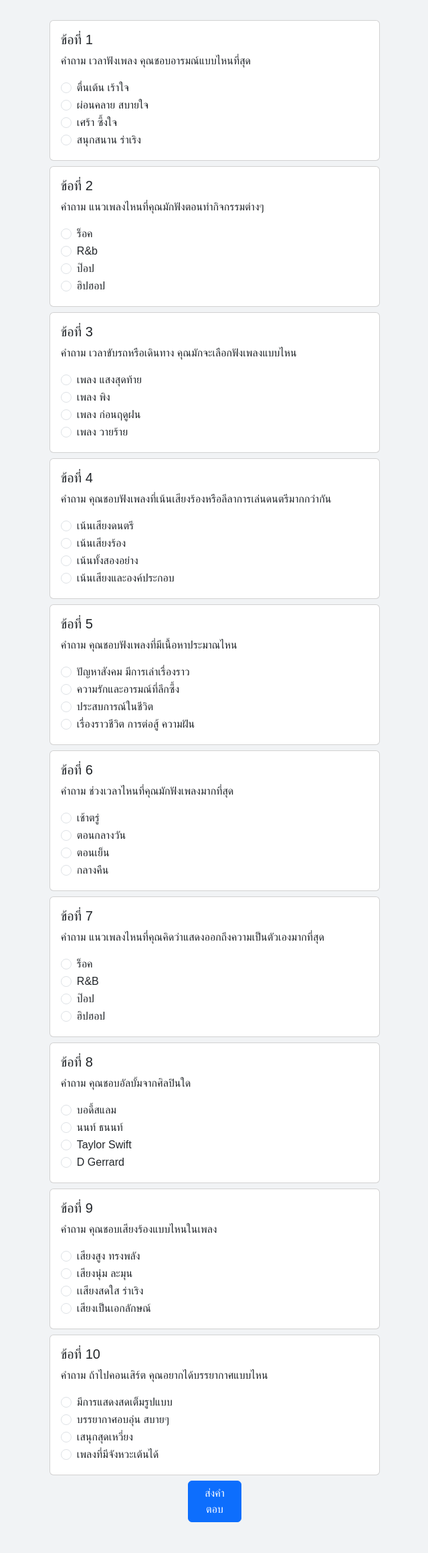
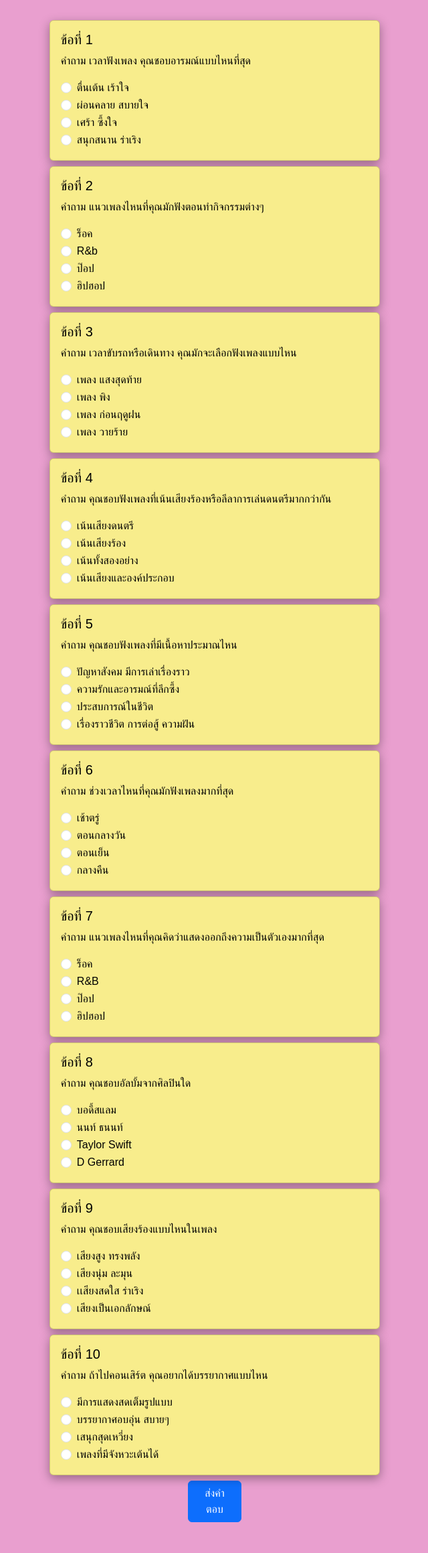
Before and after one commit to Sofiafa26/first, a PHP site: page /quiz.php in a window 1280 px wide. Shown: the whole page at 67% size, without its empty margins (319-959 px from the left). Run offline with PHP 8.4, Linux system fonts and the light colour scheme; the visitor is signed in with stand-in values (Sample User, id 1); tables that the repository leaves empty or names only in its code hold one stand-in row (values such as "Sample post"); some libraries are stand-ins or nearby versions.

Commit message:
เพิ่มลิงค์ในการเชื่อมquiz.css

```diff
--- /dev/null
+++ b/assets/css/quiz.css
@@ -0,0 +1,15 @@
+body{
+    background-color: hsl(321, 63%, 77%);
+}
+
+.card{
+    background-color: rgb(248, 237, 140);
+    color: black;
+    box-shadow: rgba(0, 0, 0, 0.35) 0px 5px 15px;
+}
+
+.btn-answer{
+    background-color: rgb(248, 237, 141);
+    color: black;
+    box-shadow: rgba(0, 0, 0, 0.35) 0px 5px 15px;
+}
--- a/quiz.php
+++ b/quiz.php
@@ -39,6 +39,7 @@ if ($result->num_rows > 0) {
     <link href="https://cdn.jsdelivr.net/npm/bootstrap@5.3.0/dist/css/bootstrap.min.css" rel="stylesheet">
     <script src="https://cdnjs.cloudflare.com/ajax/libs/sweetalert/2.1.0/sweetalert.min.js"></script>
     <link rel="stylesheet" href="assets/css/home.css">
+    <link rel="stylesheet" href="assets/css/quiz.css">
 </head>
 
 <body>
```
